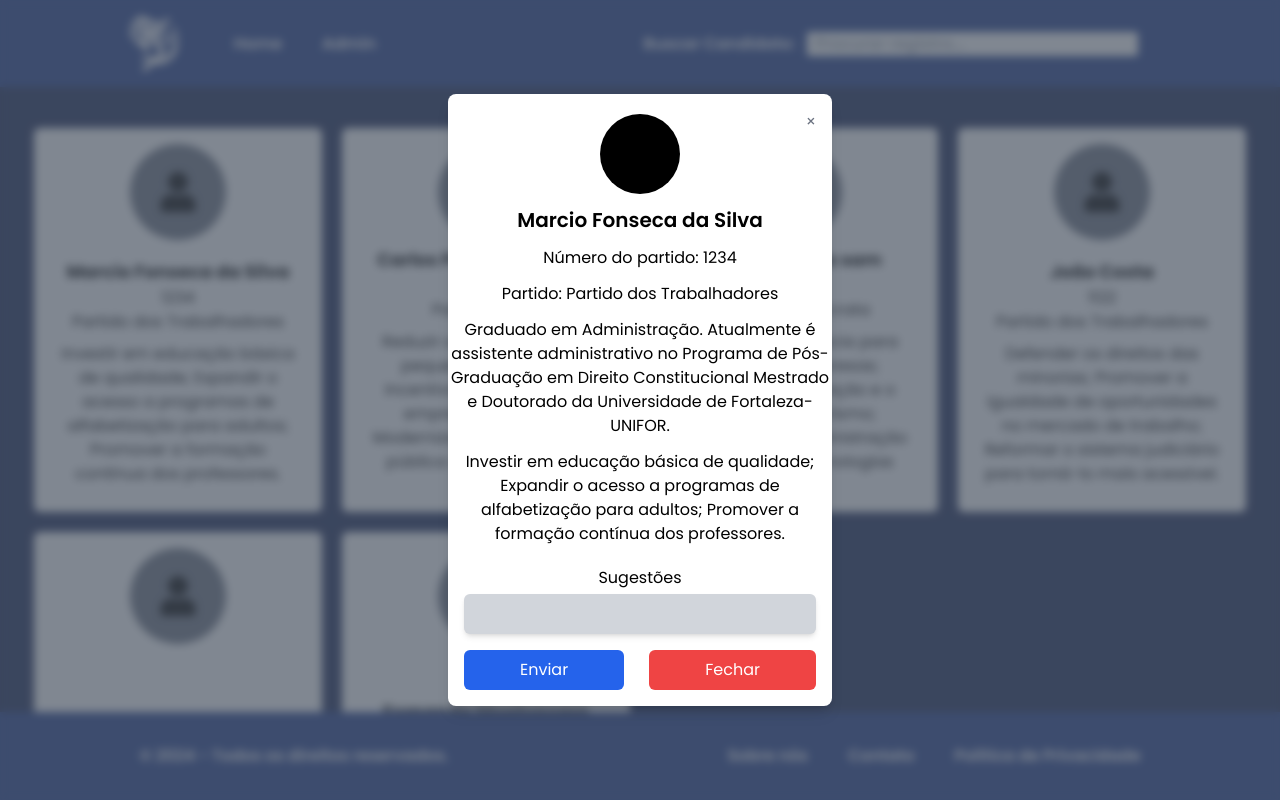
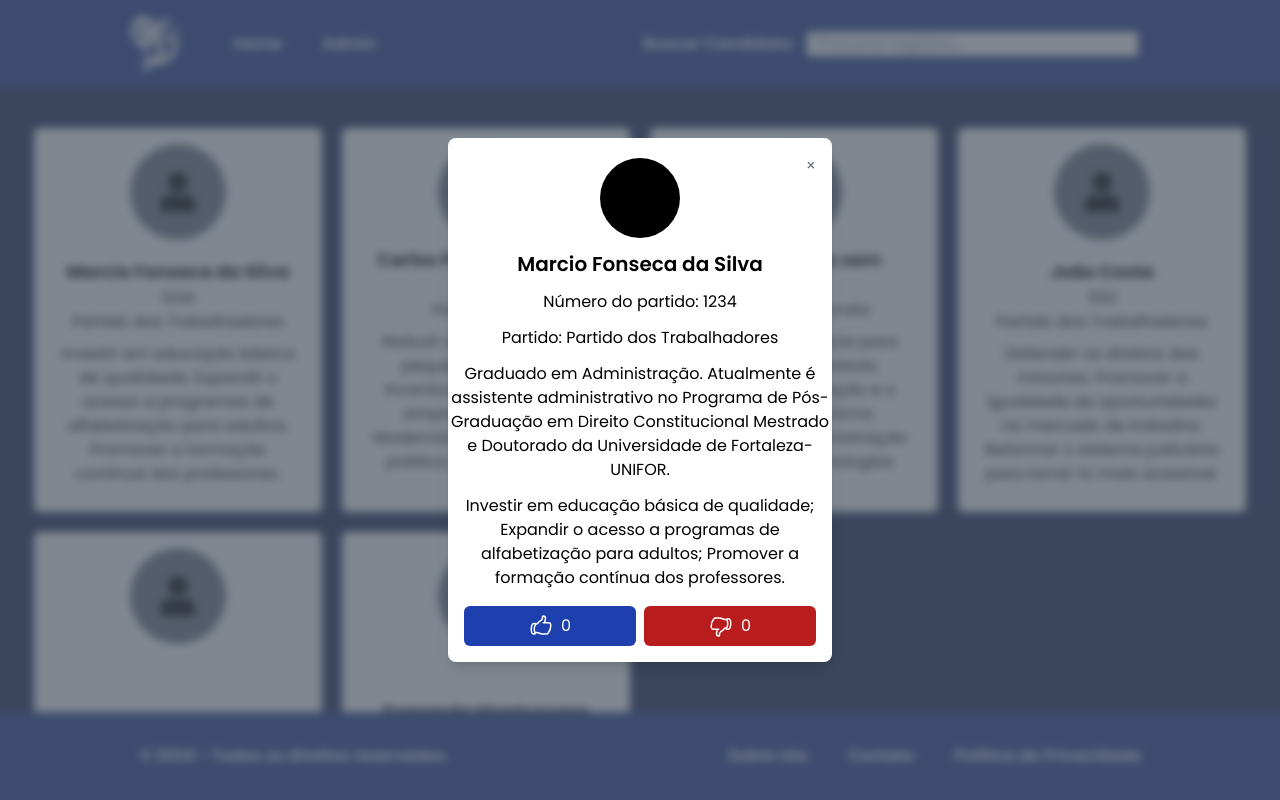
Before and after one commit to XDanielSampaioX/projeto-candidato-honesto-vite, a React (Vite) app: page / in a window 1280 px wide. Both pictures are taken after a click on the button 178 px from the left and 320 px from the top of the page. Shown: the top 800 px of the page. Built offline with nearby package versions, Linux system fonts and the light colour scheme; data requests are answered from the project's data file.

Commit message:
Implementando like e disLike

```diff
--- a/db.json
+++ b/db.json
@@ -6,7 +6,9 @@
       "numero": 1234,
       "partido": "Partido dos Trabalhadores",
       "biografia": "Graduado em Administração. Atualmente é assistente administrativo no Programa de Pós-Graduação em Direito Constitucional Mestrado e Doutorado da Universidade de Fortaleza-UNIFOR.",
-      "propostas": "Investir em educação básica de qualidade; Expandir o acesso a programas de alfabetização para adultos; Promover a formação contínua dos professores."
+      "propostas": "Investir em educação básica de qualidade; Expandir o acesso a programas de alfabetização para adultos; Promover a formação contínua dos professores.",
+      "like": 61,
+      "disLike": 31
     },
     {
       "id": "2",
@@ -14,7 +16,9 @@
       "numero": 5678,
       "partido": "Partido Verde",
       "biografia": "Carlos Pereira é um empresário bem-sucedido que busca modernizar a gestão pública.",
-      "propostas": "Reduzir a burocracia para pequenas empresas; Incentivar a inovação e o empreendedorismo; Modernizar a administração pública com tecnologias digitais."
+      "propostas": "Reduzir a burocracia para pequenas empresas; Incentivar a inovação e o empreendedorismo; Modernizar a administração pública com tecnologias digitais.",
+      "like": 52,
+      "disLike": null
     },
     {
       "id": "3",
@@ -22,7 +26,9 @@
       "numero": 5678,
       "partido": "Partido Democrata",
       "biografia": "Carlos Pereira é um empresário bem-sucedido que busca modernizar a gestão pública.",
-      "propostas": "Reduzir a burocracia para pequenas empresas; Incentivar a inovação e o empreendedorismo; Modernizar a administração pública com tecnologias digitais."
+      "propostas": "Reduzir a burocracia para pequenas empresas; Incentivar a inovação e o empreendedorismo; Modernizar a administração pública com tecnologias digitais.",
+      "like": 28,
+      "disLike": 22
     },
     {
       "id": "4",
@@ -30,7 +36,9 @@
       "numero": 1122,
       "partido": "Partido dos Trabalhadores",
       "biografia": "João Costa é um advogado especializado em direitos humanos e luta por justiça social.",
-      "propostas": "Defender os direitos das minorias; Promover a igualdade de oportunidades no mercado de trabalho; Reformar o sistema judiciário para torná-lo mais acessível."
+      "propostas": "Defender os direitos das minorias; Promover a igualdade de oportunidades no mercado de trabalho; Reformar o sistema judiciário para torná-lo mais acessível.",
+      "like": 21,
+      "disLike": 38
     },
     {
       "id": "5",
@@ -38,7 +46,9 @@
       "numero": "13",
       "partido": "Dos ladrao",
       "biografia": "FAZ O L",
-      "propostas": "Colocar mais imposto e roubar todo mundo"
+      "propostas": "Colocar mais imposto e roubar todo mundo",
+      "like": 5,
+      "disLike": 30
     },
     {
       "id": "6",
@@ -46,7 +56,9 @@
       "numero": "3456",
       "partido": "Partido Social Trabalhista",
       "biografia": "Filósofa e estudante de gestão política",
-      "propostas": "Melhorias nas vias públicas, saneamento básico de baixos de classe baixa."
+      "propostas": "Melhorias nas vias públicas, saneamento básico de baixos de classe baixa.",
+      "like": 29,
+      "disLike": 17
     }
   ]
 }
--- a/src/@type/Candidato.d.ts
+++ b/src/@type/Candidato.d.ts
@@ -5,5 +5,6 @@ declare type Candidato = {
     numero: string,
     biografia: string,
     propostas?: string,
-    sugestoes?: string;
+    like?: string;
+    disLike?: string;
 }
--- /dev/null
+++ b/src/assets/DisLike.tsx
@@ -0,0 +1,7 @@
+export default function Like() {
+    return (
+        <svg xmlns="http://www.w3.org/2000/svg" fill="none" viewBox="0 0 24 24" strokeWidth={1.5} stroke="currentColor" className="size-6">
+            <path strokeLinecap="round" strokeLinejoin="round" d="M7.498 15.25H4.372c-1.026 0-1.945-.694-2.054-1.715a12.137 12.137 0 0 1-.068-1.285c0-2.848.992-5.464 2.649-7.521C5.287 4.247 5.886 4 6.504 4h4.016a4.5 4.5 0 0 1 1.423.23l3.114 1.04a4.5 4.5 0 0 0 1.423.23h1.294M7.498 15.25c.618 0 .991.724.725 1.282A7.471 7.471 0 0 0 7.5 19.75 2.25 2.25 0 0 0 9.75 22a.75.75 0 0 0 .75-.75v-.633c0-.573.11-1.14.322-1.672.304-.76.93-1.33 1.653-1.715a9.04 9.04 0 0 0 2.86-2.4c.498-.634 1.226-1.08 2.032-1.08h.384m-10.253 1.5H9.7m8.075-9.75c.01.05.027.1.05.148.593 1.2.925 2.55.925 3.977 0 1.487-.36 2.89-.999 4.125m.023-8.25c-.076-.365.183-.75.575-.75h.908c.889 0 1.713.518 1.972 1.368.339 1.11.521 2.287.521 3.507 0 1.553-.295 3.036-.831 4.398-.306.774-1.086 1.227-1.918 1.227h-1.053c-.472 0-.745-.556-.5-.96a8.95 8.95 0 0 0 .303-.54" />
+        </svg>
+    )
+};
--- /dev/null
+++ b/src/assets/Like.tsx
@@ -0,0 +1,7 @@
+export default function Like() {
+    return (
+        <svg xmlns="http://www.w3.org/2000/svg" fill="none" viewBox="0 0 24 24" strokeWidth={1.5} stroke="currentColor" className="size-6">
+            <path strokeLinecap="round" strokeLinejoin="round" d="M6.633 10.25c.806 0 1.533-.446 2.031-1.08a9.041 9.041 0 0 1 2.861-2.4c.723-.384 1.35-.956 1.653-1.715a4.498 4.498 0 0 0 .322-1.672V2.75a.75.75 0 0 1 .75-.75 2.25 2.25 0 0 1 2.25 2.25c0 1.152-.26 2.243-.723 3.218-.266.558.107 1.282.725 1.282m0 0h3.126c1.026 0 1.945.694 2.054 1.715.045.422.068.85.068 1.285a11.95 11.95 0 0 1-2.649 7.521c-.388.482-.987.729-1.605.729H13.48c-.483 0-.964-.078-1.423-.23l-3.114-1.04a4.501 4.501 0 0 0-1.423-.23H5.904m10.598-9.75H14.25M5.904 18.5c.083.205.173.405.27.602.197.4-.078.898-.523.898h-.908c-.889 0-1.713-.518-1.972-1.368a12 12 0 0 1-.521-3.507c0-1.553.295-3.036.831-4.398C3.387 9.953 4.167 9.5 5 9.5h1.053c.472 0 .745.556.5.96a8.958 8.958 0 0 0-1.302 4.665c0 1.194.232 2.333.654 3.375Z" />
+        </svg>
+    )
+};
--- a/src/components/Card/index.tsx
+++ b/src/components/Card/index.tsx
@@ -2,6 +2,7 @@ import { useState } from "react";
 import { FaUser } from "react-icons/fa";
 import Modal from "../Modal";
 import PorqueVotar from "../PorqueVotar";
+import LikeAndDisLike from "../LikeAndDisLike";
 
 export default function Card(props: Candidato) {
     const [modalAberto, setModalAberto] = useState(false);
@@ -37,11 +38,7 @@ export default function Card(props: Candidato) {
                     <p>{props.propostas}</p>
                 </div>
                 <PorqueVotar>
-                    <button
-                        onClick={fecharModal}
-                        className="mt-4 bg-red-500 text-white px-14 py-2 rounded-md hover:bg-red-600">
-                        Fechar
-                    </button>
+                    <LikeAndDisLike id={props.id} nome={props.nome} numero={props.numero} biografia={props.biografia}></LikeAndDisLike>
                 </PorqueVotar>
             </Modal>
         </div>
--- /dev/null
+++ b/src/components/LikeAndDisLike.tsx
@@ -0,0 +1,25 @@
+import { useContext } from "react";
+import LikeAndDisLikeContext from "../hooks/contexts/LikeAndDisLikeContext";
+import DisLike from "../assets/DisLike";
+import Like from "../assets/Like";
+
+export default function LikeAndDisLike(candidato: Candidato) {
+    const { like, disLike, patchLike, patchDisLike } = useContext(LikeAndDisLikeContext);
+
+    return (
+            <div className="flex gap-2 w-full">
+                <button className="w-full" onClick={() => patchLike(candidato)}>
+                    <div className="flex p-2 justify-center gap-2 bg-blue-800 text-white rounded-md">
+                        <Like />
+                        {like}
+                    </div>
+                </button>
+                <button className="w-full" onClick={() => patchDisLike(candidato)}>
+                    <div className="flex p-2 justify-center gap-2 bg-red-700 text-white rounded-md">
+                        <DisLike />
+                        {disLike}
+                    </div>
+                </button>
+            </div>
+    );
+}
--- a/src/components/PorqueVotar/index.tsx
+++ b/src/components/PorqueVotar/index.tsx
@@ -1,29 +1,14 @@
-import { SetStateAction, useState } from "react"
-
 type PorqueVotarProps = {
     children: React.ReactNode
 }
 
-export default function PorqueVotar({children}: PorqueVotarProps) {
+export default function PorqueVotar(props: PorqueVotarProps) {
 
-    const [sugestoes, setSugestoes] = useState("")
-
-    const quandoMudar = (e: { target: { value: SetStateAction<string> } }) => {
-        setSugestoes(e.target.value)
-    }
     return (
         <>
-            <form className="flex flex-col ">
-                <label className="py-1" htmlFor="sugestoes">Sugestões</label>
-                <input onChange={quandoMudar} value={sugestoes} className="shadow-md bg-gray-300 p-2 rounded-md h-10" type="text" id="sugestoes" />
-                <div className="flex fle-col justify-between">
-                    <button
-                        className="mt-4 bg-blue-600 text-white px-14 py-2 rounded-md hover:bg-blue-800">
-                        Enviar
-                    </button>
-                    {children}
-                </div>
-            </form>
+            <div className="flex fle-col justify-between">
+                {props.children}
+            </div>
         </>
     )
 };
--- /dev/null
+++ b/src/hooks/contexts/LikeAndDisLikeContext.tsx
@@ -0,0 +1,72 @@
+import axios from "axios";
+import { createContext, useState } from "react";
+
+type LikeAndDisLikeContextType = {
+    like: number;
+    disLike: number;
+    patchLike: (candidato: Candidato) => Promise<void>;
+    patchDisLike: (candidato: Candidato) => Promise<void>;
+};
+
+type LikeAndDisLikeContextProps = {
+    children: React.ReactNode;
+};
+
+const initialValue = {
+    like: 0,
+    disLike: 0,
+    patchLike: async () => { },
+    patchDisLike: async () => { },
+};
+
+const LikeAndDisLikeContext = createContext<LikeAndDisLikeContextType>(initialValue);
+
+export const LikeAndDisLikeContextProvider = ({ children }: LikeAndDisLikeContextProps) => {
+    const [like, setLike] = useState<number>(0);
+    const [disLike, setDisLike] = useState<number>(0);
+
+    const fetchCandidato = async (id: string | undefined) => {
+        try {
+            const response = await axios.get(`http://localhost:3000/candidatos/${id}`);
+            return response.data;
+        } catch (error) {
+            console.log("Erro ao buscar zzz:", error);
+        }
+    };
+
+    const patchLike = async (candidato: Candidato) => {
+
+        await fetchCandidato(candidato.id);
+        const candidatoAtual = await fetchCandidato(candidato.id);
+        try {
+            const novoLike = (candidatoAtual.like || like) + 1; // Incrementa o like
+            await axios.patch(`http://localhost:3000/candidatos/${candidato.id}`, {
+                like: novoLike, // Atualiza o like no servidor
+            });
+            setLike(novoLike); // Atualiza o estado localmente
+        } catch (error) {
+            console.log("Erro ao atualizar like:", error);
+        }
+    };
+
+    const patchDisLike = async (candidato: Candidato) => {
+        try {
+            const candidatoAtual = await fetchCandidato(candidato.id);
+            const novoDisLike = (candidatoAtual.disLike || disLike) + 1; // Incrementa o dislike
+            await axios.patch(`http://localhost:3000/candidatos/${candidato.id}`, {
+                disLike: novoDisLike, // Atualiza o dislike no servidor
+            });
+            setDisLike(novoDisLike); // Atualiza o estado localmente
+        } catch (error) {
+            console.log("Erro ao atualizar dislike:", error);
+        }
+    };
+
+    return (
+        <LikeAndDisLikeContext.Provider value={{ like, disLike, patchLike, patchDisLike }}>
+            {children}
+        </LikeAndDisLikeContext.Provider>
+    );
+};
+
+export default LikeAndDisLikeContext;
--- a/src/main.tsx
+++ b/src/main.tsx
@@ -5,13 +5,16 @@ import InputContextProvider from './hooks/contexts/InputContext';
 import App from './App';
 import './index.css';
 import { BrowserRouter as Router } from 'react-router-dom';
+import { LikeAndDisLikeContextProvider } from './hooks/contexts/LikeAndDisLikeContext';
 
 createRoot(document.getElementById('root')!).render(
   <StrictMode>
     <Router>
       <InputContextProvider>
         <CandidatosContextProvider>
-          <App />
+          <LikeAndDisLikeContextProvider>
+            <App />
+          </LikeAndDisLikeContextProvider>
         </CandidatosContextProvider>
       </InputContextProvider>
     </Router>
```
